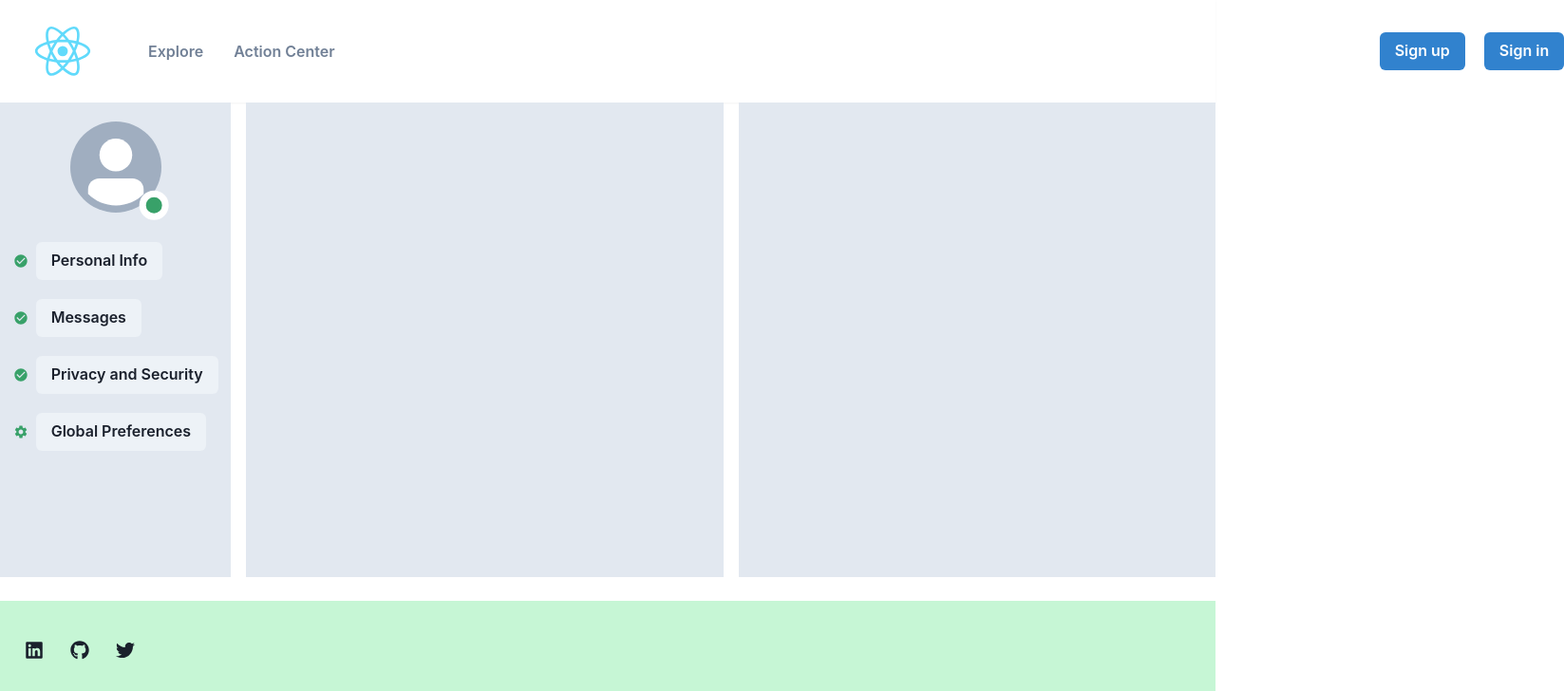
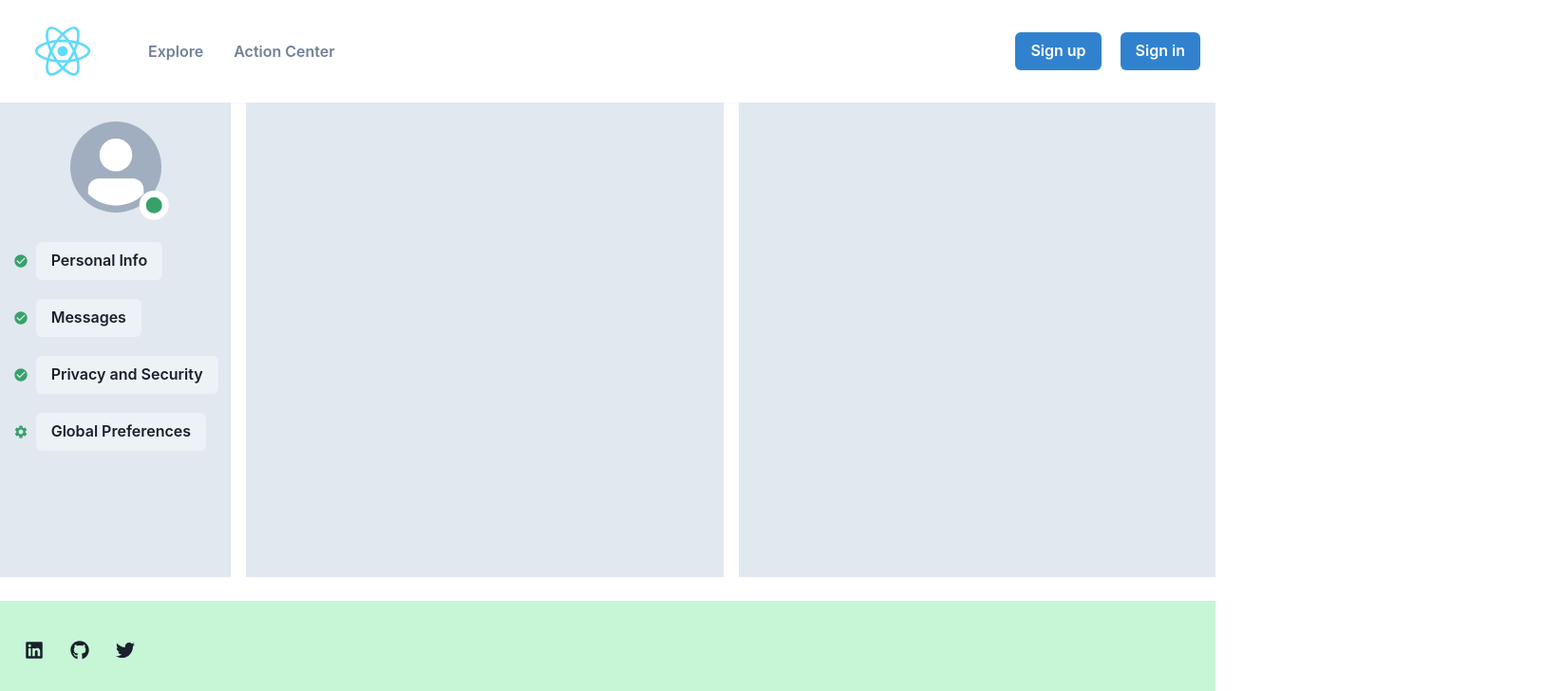
Before and after one commit to ericsyz/KeyLime, a React (Create React App) app in the folder keylime/: page / in a window 1280 px wide. Shown: the top 728 px of the page at 95% size, 1647 px wide, since content can reach past the window. Built offline with nearby package versions, Linux system fonts and the light colour scheme; no server answers.

Commit message:
align fix

```diff
--- a/keylime/src/components/NavigationBar.js
+++ b/keylime/src/components/NavigationBar.js
@@ -20,6 +20,7 @@ import { auth, db } from '../firebase';
 import { signOut } from 'firebase/auth';
 import { useState, useContext, useEffect } from 'react';
 import { Navigate, useNavigate } from 'react-router-dom';
+import { useWindowDimensions } from './WindowDimensions';
 
 export function NavigationBar() {
   let navigate = useNavigate();
@@ -55,6 +56,8 @@ export function NavigationBar() {
     signOut(auth);
   }
 
+  const { height, width } = useWindowDimensions();
+
   return (
     <Box
       as="section"
@@ -69,11 +72,12 @@ export function NavigationBar() {
             base: '4',
             lg: '1',
           }}
+          maxWidth = '100%'
         >
           <HStack spacing="10" justify="space-between">
             <Image src={logo} boxSize='100' />
             {isDesktop ? (
-              <Flex marginRight='0' justify="space-between" flex="1">
+              <Flex justify="space-between" flex="1">
                 <ButtonGroup variant="link" spacing="8">
                   <Button>Explore</Button>
                   <Button onClick={() => {
@@ -82,8 +86,7 @@ export function NavigationBar() {
                     }
                   }}>Action Center</Button>
                 </ButtonGroup>
-                <Box style={{width: '1100px'}}></Box>
-                <HStack align='content' spacing="5">
+                <HStack textAlign = 'right' spacing="5">
                   {currentUser && (<Button marginRight='0' variant="ghost" onClick={handleLogOut}>Logout?</Button>)};
                   {!currentUser && (<Button marginRight='0' onClick={handleSignIn} colorScheme="blue">Sign up</Button>)};
                   {!currentUser && (<Button marginRight='0' onClick={handleLogIn} colorScheme='blue'>Sign in</Button>)};
--- /dev/null
+++ b/keylime/src/components/WindowDimensions.jsx
@@ -0,0 +1,24 @@
+import { useState, useEffect } from 'react';
+
+function getWindowDimensions() {
+  const { innerWidth: width, innerHeight: height } = window;
+  return {
+    width,
+    height
+  };
+}
+
+export function useWindowDimensions() {
+  const [windowDimensions, setWindowDimensions] = useState(getWindowDimensions());
+
+  useEffect(() => {
+    function handleResize() {
+      setWindowDimensions(getWindowDimensions());
+    }
+
+    window.addEventListener('resize', handleResize);
+    return () => window.removeEventListener('resize', handleResize);
+  }, []);
+
+  return windowDimensions;
+}
--- a/keylime/src/components/exportPages.js
+++ b/keylime/src/components/exportPages.js
@@ -5,3 +5,4 @@ export { Login } from './Account/Login';
 export { Footer } from './Footer/Footer';
 export { Profile } from './Profile';
 export { CreateLease } from './Account/CreateLease';
+export { useWindowDimensions } from './WindowDimensions';
```
